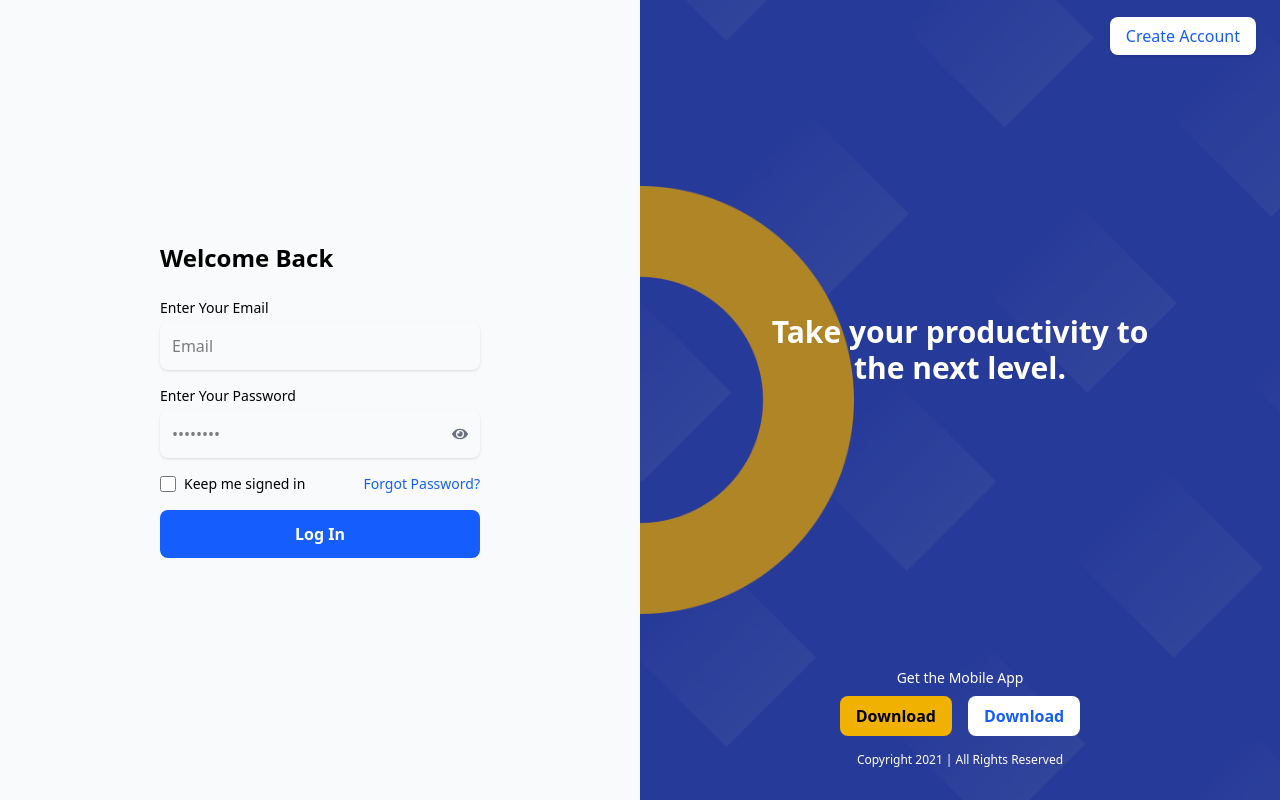
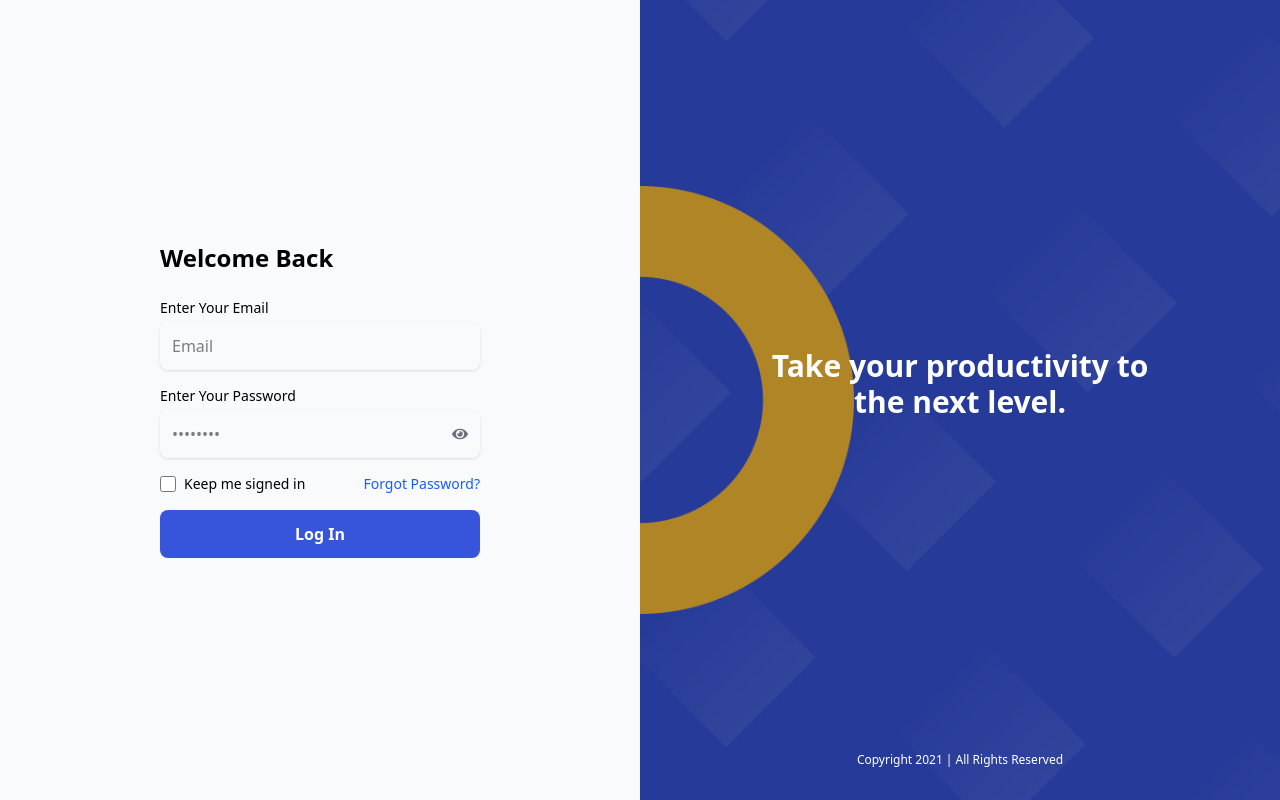
Before and after one commit to Mdismail2001/task_Management_System, a React (Vite) app: page /auth/login in a window 1280 px wide. Built offline with nearby package versions, Linux system fonts and the light colour scheme.

Commit message:
currection

```diff
--- a/src/pages/CoverPage.jsx
+++ b/src/pages/CoverPage.jsx
@@ -1,10 +1,12 @@
-import React from "react";
+import React, { useState } from "react";
 import { motion } from "framer-motion";
 import { Link } from "react-router-dom";
 
 const CoverPage = () => {
+  const [showModal, setShowModal] = useState(false);
+
   return (
-    <div className="relative flex flex-col justify-center items-center min-h-screen bg-gradient-to-r from-blue-600 via-indigo-600 to-purple-700 text-white">
+    <div className="relative flex flex-col justify-center items-center min-h-screen bg-gradient-to-r from-blue-600 via-indigo-600 to-purple-700 text-white overflow-hidden">
       {/* Overlay */}
       <div className="absolute inset-0 bg-black/30 z-0"></div>
 
@@ -42,14 +44,68 @@ const CoverPage = () => {
           >
             Get Started
           </Link>
-          <Link
-            to="/auth/register"
+
+          {/* Learn More opens modal */}
+          <button
+            onClick={() => setShowModal(true)}
             className="bg-transparent border border-white px-6 py-3 rounded-xl font-semibold hover:bg-white hover:text-blue-700 transition"
           >
             Learn More
-          </Link>
+          </button>
         </motion.div>
       </div>
+
+      {/* ✅ Modal Section */}
+      {showModal && (
+        <motion.div
+          className="fixed inset-0 bg-black/60 flex justify-center items-center z-50 p-4"
+          initial={{ opacity: 0 }}
+          animate={{ opacity: 1 }}
+          exit={{ opacity: 0 }}
+        >
+          <motion.div
+            className="bg-white text-gray-800 p-8 rounded-2xl shadow-xl w-full max-w-lg relative"
+            initial={{ scale: 0.8, opacity: 0 }}
+            animate={{ scale: 1, opacity: 1 }}
+            transition={{ duration: 0.3 }}
+          >
+            {/* Close Button */}
+            <button
+              onClick={() => setShowModal(false)}
+              className="absolute top-3 right-3 text-gray-600 hover:text-black text-2xl"
+            >
+              &times;
+            </button>
+
+            <h2 className="text-2xl font-bold mb-4 text-center text-blue-900">
+              About Our Platform
+            </h2>
+            <p className="mb-4 text-gray-700 text-justify">
+              Our platform is designed to help individuals and teams stay organized,
+              track their progress, and collaborate efficiently. Whether you’re
+              managing personal tasks or coordinating with a team, everything you
+              need is in one place.
+            </p>
+
+            <ul className="list-disc list-inside space-y-2 mb-6 text-gray-700">
+              <li>✅ Create, assign, and monitor tasks easily</li>
+              <li>✅ Set deadlines and receive reminders</li>
+              <li>✅ Collaborate and communicate with team members</li>
+              <li>✅ Boost productivity and minimize confusion</li>
+            </ul>
+
+            <div className="flex justify-center">
+              <Link
+                to="/auth/login"
+                onClick={() => setShowModal(false)}
+                className="bg-[#3755db] text-white px-6 py-3 rounded-xl font-semibold hover:bg-blue-600 transition"
+              >
+                Get Started
+              </Link>
+            </div>
+          </motion.div>
+        </motion.div>
+      )}
     </div>
   );
 };
--- a/src/pages/LoginPage.jsx
+++ b/src/pages/LoginPage.jsx
@@ -1,6 +1,6 @@
 import React, { useContext, useState } from "react";
 import { FaEye, FaEyeSlash } from "react-icons/fa";
-import { Link, useNavigate } from "react-router-dom";
+import { useNavigate } from "react-router-dom";
 import { AuthContext } from "../components/Provider/AuthProvider";
 
 const LoginPage = () => {
@@ -8,7 +8,7 @@ const LoginPage = () => {
   const [errorMsg, setErrorMsg] = useState("");
   const [successMsg, setSuccessMsg] = useState("");
   const navigate = useNavigate();
-  const { login } = useContext(AuthContext); //  get login from context
+  const { login } = useContext(AuthContext); // get login from context
 
   const handleLogin = async (e) => {
     e.preventDefault();
@@ -39,7 +39,6 @@ const LoginPage = () => {
       login(data.user, data.token);
       setSuccessMsg("Login successful! Redirecting...");
 
-      // if user is admin -> check if tasks exist
       if (data.user.role === "admin") {
         const taskRes = await fetch(
           `https://limegreen-wren-873008.hostingersite.com/api.php?endpoint=tasks&assigned_to_user_id=${data.user.id}`,
@@ -60,9 +59,8 @@ const LoginPage = () => {
           } else {
             navigate("/home/admin");
           }
-        }, 1000); // wait a bit so user sees success message
+        }, 1000);
       } else {
-        // normal user
         setTimeout(() => {
           navigate("/home/user");
         }, 1000);
@@ -107,7 +105,7 @@ const LoginPage = () => {
               />
             </div>
 
-            {/* Password with Eye Icon */}
+            {/* Password */}
             <div>
               <label className="block text-sm font-medium mb-1">
                 Enter Your Password
@@ -144,7 +142,7 @@ const LoginPage = () => {
             {/* Login Button */}
             <button
               type="submit"
-              className="w-full bg-blue-600 text-white py-3 rounded-lg font-semibold hover:bg-blue-700 transition"
+              className="w-full bg-[#3755db] text-white py-3 rounded-lg font-semibold hover:bg-blue-600 transition"
             >
               Log In
             </button>
@@ -152,7 +150,7 @@ const LoginPage = () => {
         </div>
       </div>
 
-      {/* Right Side - Rotated Background Image */}
+      {/* Right Side - Background Image */}
       <div className="col-span-12 lg:col-span-6 relative flex flex-col justify-between items-center text-white p-8 overflow-hidden">
         {/* Rotated background */}
         <div
@@ -165,16 +163,6 @@ const LoginPage = () => {
         {/* Overlay */}
         <div className="absolute inset-0 bg-black/30"></div>
 
-        {/* Create Account Button */}
-        <div className="absolute top-6 right-6 z-10">
-          <Link
-            to="/auth/register"
-            className="bg-white text-blue-600 px-4 py-2 rounded-lg font-medium shadow hover:bg-gray-100"
-          >
-            Create Account
-          </Link>
-        </div>
-
         {/* Centered Text */}
         <div className="relative z-10 flex-1 flex flex-col justify-center items-center text-center">
           <h2 className="text-3xl font-bold max-w-sm">
@@ -182,17 +170,8 @@ const LoginPage = () => {
           </h2>
         </div>
 
-        {/* Mobile App Buttons */}
+        {/* Copyright */}
         <div className="relative z-10 w-full text-center space-y-2">
-          <p className="text-sm">Get the Mobile App</p>
-          <div className="flex justify-center gap-4">
-            <button className="bg-yellow-500 text-black px-4 py-2 rounded-lg font-semibold hover:bg-yellow-600">
-              Download
-            </button>
-            <button className="bg-white text-blue-600 px-4 py-2 rounded-lg font-semibold hover:bg-gray-100">
-              Download
-            </button>
-          </div>
           <p className="mt-4 text-xs">Copyright 2021 | All Rights Reserved</p>
         </div>
       </div>
--- a/src/pages/RegisterPage.jsx
+++ b/src/pages/RegisterPage.jsx
@@ -1,6 +1,6 @@
 import React, { useState } from "react";
 import { FaEye, FaEyeSlash } from "react-icons/fa";
-import { Link, useNavigate } from "react-router-dom"; // ✅ useNavigate from react-router-dom
+import { Link, useNavigate } from "react-router-dom";
 
 const RegisterPage = () => {
   const [showPassword, setShowPassword] = useState(false);
@@ -18,7 +18,7 @@ const RegisterPage = () => {
 
     const formData = new FormData(e.target);
     const data = {
-      fullname: formData.get("fullName"), // ✅ match API body (fullname, not fullName)
+      fullname: formData.get("fullName"),
       email: formData.get("email"),
       password: formData.get("password"),
       role: role,
@@ -35,10 +35,8 @@ const RegisterPage = () => {
       );
 
       const result = await res.json();
-      // console.log("API Response:", result);
 
       if (res.ok) {
-        // ✅ navigate to login on success
         navigate("/auth/login");
       } else {
         setError(result.message || "Registration failed");
@@ -60,21 +58,16 @@ const RegisterPage = () => {
           style={{ backgroundImage: "url('/src/assets/images/Frame 23.png')" }}
         ></div>
         <div className="absolute inset-0 bg-black/30"></div>
+
+        {/* Centered Text */}
         <div className="relative z-10 flex-1 flex flex-col justify-center items-center text-center">
           <h2 className="text-3xl font-bold max-w-sm">
             Join us and unlock new possibilities.
           </h2>
         </div>
+
+        {/* Copyright */}
         <div className="relative z-10 w-full text-center space-y-2">
-          <p className="text-sm">Get the Mobile App</p>
-          <div className="flex justify-center gap-4">
-            <button className="bg-yellow-500 text-black px-4 py-2 rounded-lg font-semibold hover:bg-yellow-600">
-              Download
-            </button>
-            <button className="bg-white text-blue-600 px-4 py-2 rounded-lg font-semibold hover:bg-gray-100">
-              Download
-            </button>
-          </div>
           <p className="mt-4 text-xs">Copyright 2021 | All Rights Reserved</p>
         </div>
       </div>
@@ -185,7 +178,7 @@ const RegisterPage = () => {
             <button
               type="submit"
               disabled={loading}
-              className="w-full bg-blue-600 text-white py-3 rounded-lg font-semibold hover:bg-blue-700 transition disabled:opacity-50"
+              className="w-full bg-[#3755db] text-white py-3 rounded-lg font-semibold hover:bg-blue-600 transition disabled:opacity-50"
             >
               {loading ? "Registering..." : "Sign Up"}
             </button>
```
Also changed, not shown: src/assets/images/Rectangle 10.png (deleted).
